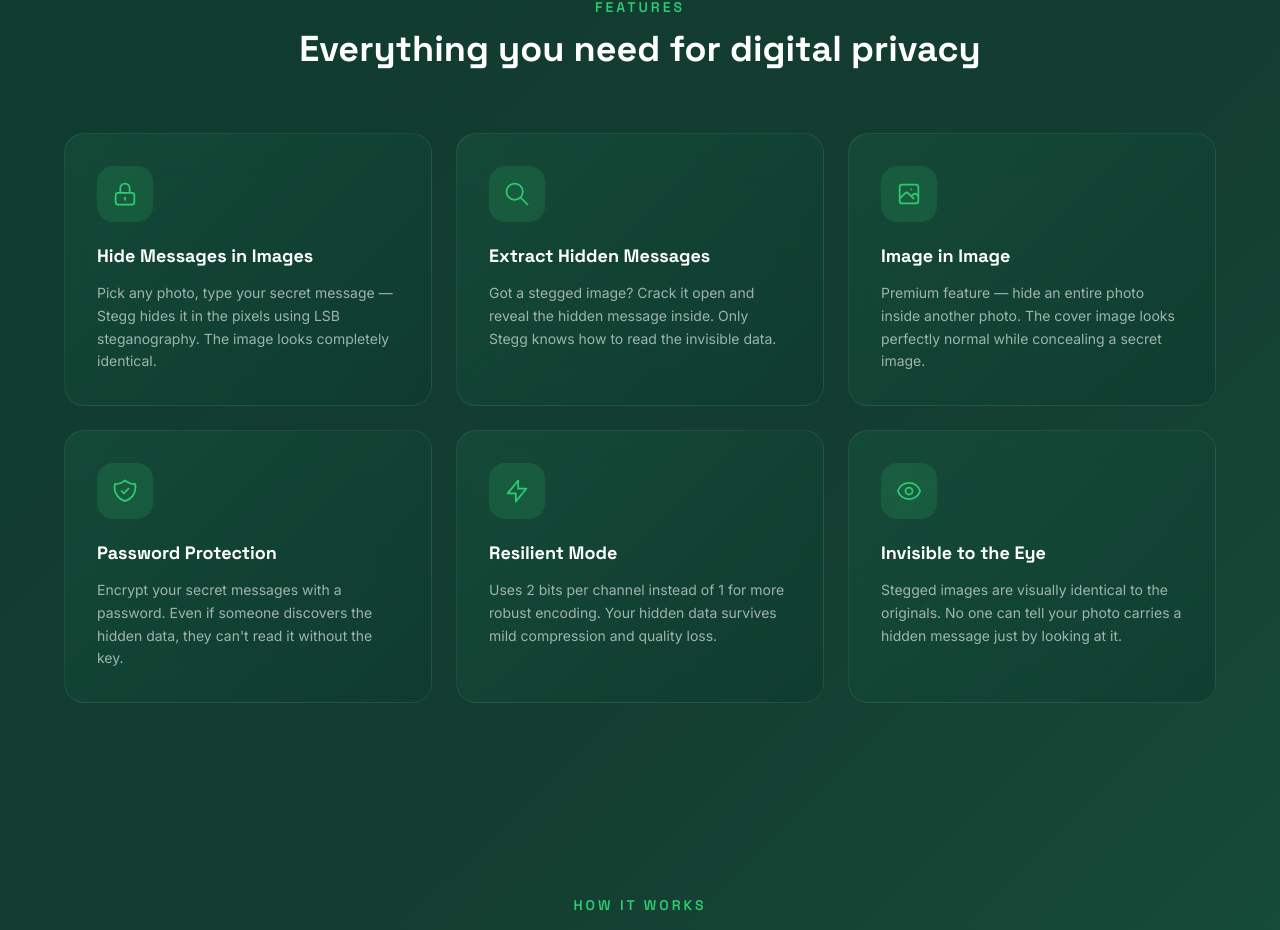
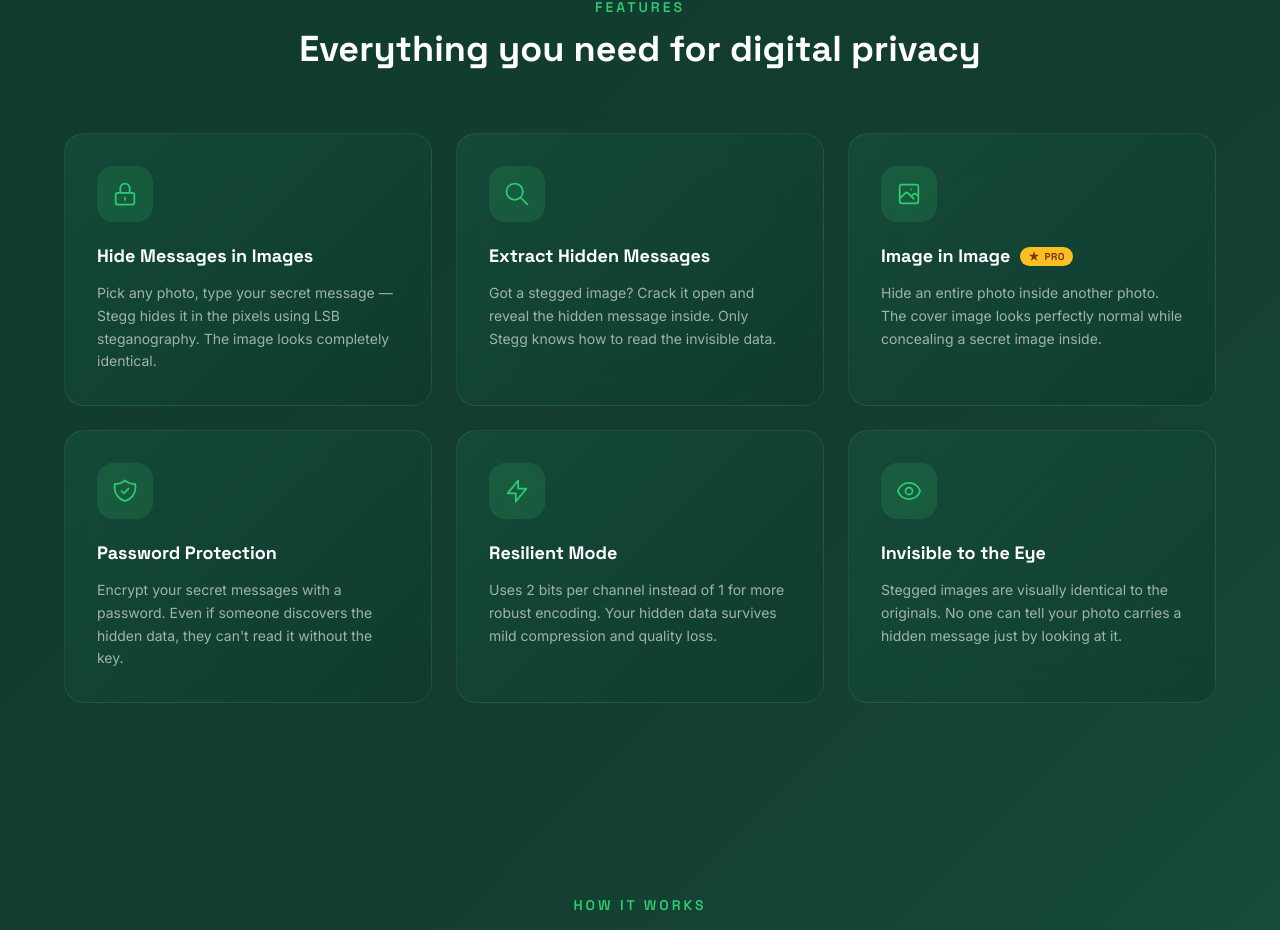
Before and after one commit to stegg-dev/webapp, a Next.js app: page / in a window 1280 px wide. Shown: the part 899-1829 px from the top of the page. Built offline with nearby package versions, Linux system fonts and the light colour scheme.

Commit message:
feat: Enhance FeatureCard component with PRO badge and update description

```diff
--- a/src/app/page.tsx
+++ b/src/app/page.tsx
@@ -2,13 +2,21 @@
 import Link from 'next/link';
 import NavBar from './components/nav-bar';
 
-function FeatureCard({ icon, title, description, delay }: { icon: React.ReactNode; title: string; description: string; delay: string }) {
+function FeatureCard({ icon, title, description, delay, pro }: { icon: React.ReactNode; title: string; description: string; delay: string; pro?: boolean }) {
   return (
-    <div className={`glass-card glass-card-hover p-8 opacity-0 animate-fade-in-up ${delay}`}>
+    <div className={`glass-card glass-card-hover p-8 opacity-0 animate-fade-in-up ${delay} relative`}>
       <div className="w-14 h-14 rounded-2xl bg-stegg-accent/15 flex items-center justify-center mb-5">
         {icon}
       </div>
-      <h3 className="font-heading text-lg font-bold text-white mb-3">{title}</h3>
+      <div className="flex items-center gap-2.5 mb-3">
+        <h3 className="font-heading text-lg font-bold text-white">{title}</h3>
+        {pro && (
+          <span className="inline-flex items-center gap-1 bg-amber-400 text-amber-900 font-heading font-bold text-[10px] tracking-wider px-2 py-0.5 rounded-full">
+            <svg className="w-3 h-3" viewBox="0 0 24 24" fill="currentColor"><path d="M12 2l2.4 7.4H22l-6.2 4.5 2.4 7.4L12 17l-6.2 4.3 2.4-7.4L2 9.4h7.6z"/></svg>
+            PRO
+          </span>
+        )}
+      </div>
       <p className="text-white/60 text-sm leading-relaxed font-body">{description}</p>
     </div>
   );
@@ -123,8 +131,9 @@
               <FeatureCard
                 icon={<svg className="w-7 h-7 text-stegg-accent" fill="none" stroke="currentColor" viewBox="0 0 24 24"><path strokeLinecap="round" strokeLinejoin="round" strokeWidth={1.5} d="M4 16l4.586-4.586a2 2 0 012.828 0L16 16m-2-2l1.586-1.586a2 2 0 012.828 0L20 14m-6-6h.01M6 20h12a2 2 0 002-2V6a2 2 0 00-2-2H6a2 2 0 00-2 2v12a2 2 0 002 2z" /></svg>}
                 title="Image in Image"
-                description="Premium feature — hide an entire photo inside another photo. The cover image looks perfectly normal while concealing a secret image."
+                description="Hide an entire photo inside another photo. The cover image looks perfectly normal while concealing a secret image inside."
                 delay="delay-400"
+                pro
               />
               <FeatureCard
                 icon={<svg className="w-7 h-7 text-stegg-accent" fill="none" stroke="currentColor" viewBox="0 0 24 24"><path strokeLinecap="round" strokeLinejoin="round" strokeWidth={1.5} d="M9 12l2 2 4-4m5.618-4.016A11.955 11.955 0 0112 2.944a11.955 11.955 0 01-8.618 3.04A12.02 12.02 0 003 9c0 5.591 3.824 10.29 9 11.622 5.176-1.332 9-6.03 9-11.622 0-1.042-.133-2.052-.382-3.016z" /></svg>}
```
